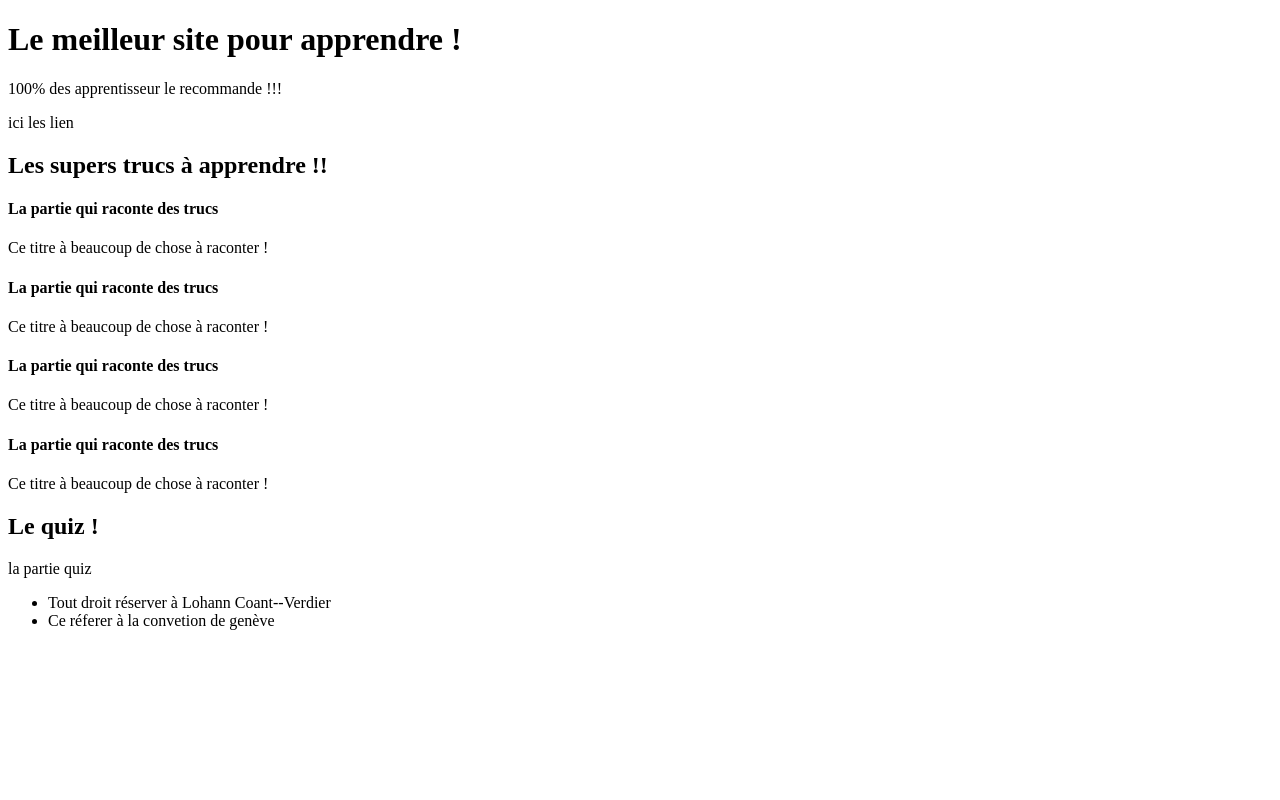
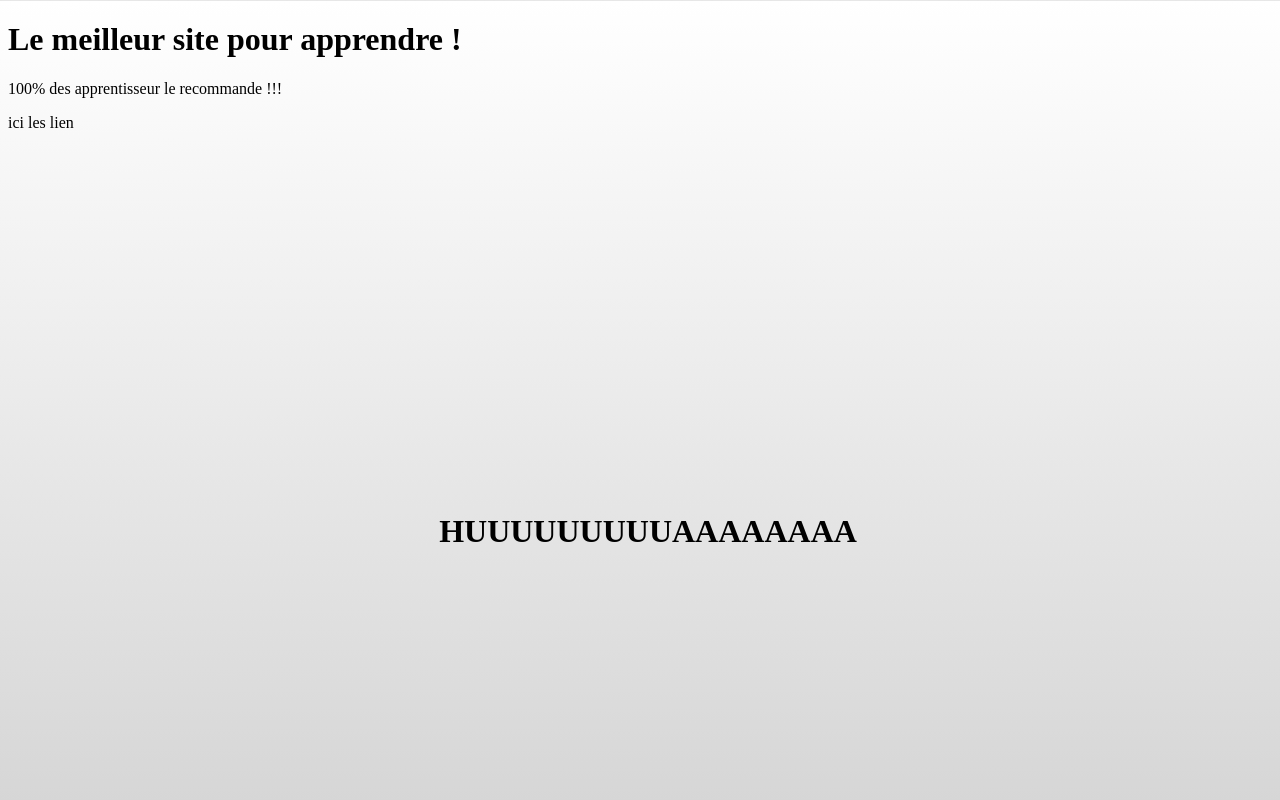
Before and after one commit to tonychhem-maker/website-project, a plain HTML site: page index.html in a window 1280 px wide. Shown: the top 800 px of the page. Drawn offline with Linux system fonts and the light colour scheme.

Commit message:
amélioration globale

```diff
--- a/index.html
+++ b/index.html
@@ -1,9 +1,9 @@
 <!DOCTYPE html>
 <html>
-    <!--ce qui sera afficher sur l'onglet du site-->
-    <title>
-        SuperDuperSiteWeb
-    </title>
+    <head>
+        <title>SuperDuperSiteWeb</title>
+        <link rel="stylesheet" href="style.css" />
+    </head>
     <body>
         <main>
             <!--Tete/menu du site-->
@@ -15,32 +15,31 @@
                 </nav>
             </header>
             <!--Les sections du site : les differentes parties-->
-            <section>
+            <div>
+                <h1>HUUUUUUUUUAAAAAAAA</h1>
+            </div>
             <!--Les article qui raconte le petit résumé des grande parties-->
+            <div>
                 <h2 class="section-title">Les supers trucs à apprendre !!</h2>
-                <article>
                 <h4 class="article-title">La partie qui raconte des trucs</h4>
                 <p>Ce titre à beaucoup de chose à raconter !</p>
-                </article>
-                <article>
+            </div>
+            <div>
                 <h4 class="article-title">La partie qui raconte des trucs</h4>
                 <p>Ce titre à beaucoup de chose à raconter !</p>
-                </article>
-                <article>
+            </div>
+            <div id="lohann">
                 <h4 class="article-title">La partie qui raconte des trucs</h4>
                 <p>Ce titre à beaucoup de chose à raconter !</p>
-                </article>
-                <article>
+            </div>
+            <div>
                 <h4 class="article-title">La partie qui raconte des trucs</h4>
                 <p>Ce titre à beaucoup de chose à raconter !</p>
-                </article>
-            </section>
-            <section>
+            </div>
+            <div>
                 <h2 class="section-title">Le quiz !</h2>
-                <article>
                 la partie quiz
-                </article>
-            </section>
+            </div>
         </main>
         <!--Mention-->
         <footer>
--- /dev/null
+++ b/style.css
@@ -0,0 +1,22 @@
+
+body {
+    background: linear-gradient(to bottom, #ffffff 0%, #000000 100%);
+}
+
+div > #lohann {
+    background-image: url("images/pingu1.png");
+    background-repeat: no-repeat;
+    background-position: center;
+    background-size: cover;
+    background-attachment: fixed;
+}
+
+main > div {
+  height: 100vh;        /* Occupe toute la hauteur de la fenêtre */
+  width: 100vw;         /* Occupe toute la largeur */
+  display: flex;        /* Centre le contenu */
+  flex-direction: column;
+  justify-content: center;
+  align-items: center;
+  box-sizing: border-box;
+}
--- a/styles.css
+++ /dev/null
@@ -1,11 +0,0 @@
-header{
-    position: fixed;
-    text-align: center;
-    background-color: blue;
-
-}
-
-.section-title{
-    position: sticky;
-    background-color: lightblue;
-}
```
Also changed, not shown: images/linus.png (added), images/pingu1.png (added). Lines whose indentation alone changed are shown as unchanged.
